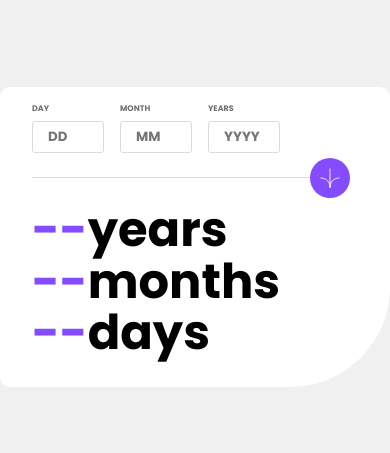
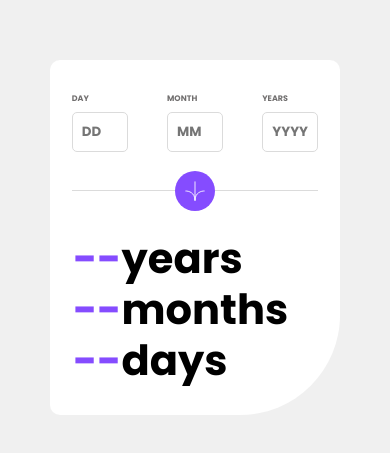
Before and after one commit to David-Jos3/AgeCalculatorApp, a plain HTML site: page index.html in a window 390 px wide. Shown: the part 185-638 px from the top of the page. Drawn offline with Linux system fonts and the light colour scheme.

Commit message:
arquivo de responsividade adicionado

```diff
--- a/assets/css/reponsive.css
+++ /dev/null
@@ -1,6 +0,0 @@
-/* .conteudo{
-    display: flex;
-    align-items: center;
-    justify-content: center;
-    flex-direction: column;
-} */
--- /dev/null
+++ b/assets/css/responsive.css
@@ -0,0 +1,80 @@
+@media screen and (max-width: 768px) {
+
+    .main {
+        overflow: hidden;
+    }
+
+    .conteudo {
+        width: 330px;
+        height: 363px;
+        display: flex;
+        align-items: center;
+        justify-content: center;
+        flex-direction: column;
+    }
+
+    .name-values {
+        font-size: 2.6rem;
+    }
+
+    .area-set-values {
+        width: 90%;
+        display: flex;
+        padding-bottom: 2.4rem;
+        margin: 1rem 0rem 0rem 0rem;
+        justify-content: space-evenly;
+    }
+
+    .submit {
+        margin-right: 0px;
+    }
+}
+
+@media screen and (max-width: 500px) {
+
+    .conteudo {
+        width: 290px;
+        height: 355px;
+    }
+
+    .area-set-values input {
+
+        margin-right: 0rem;
+        width: 3.5rem;
+        height: 2.5rem;
+        border-radius: 5px;
+        padding-left: 9px;
+
+    }
+
+    .area-set-values {
+        width: 85%;
+        display: flex;
+        justify-content: space-between;
+        margin: 0rem 0rem 0rem 0rem;
+    }
+    .area-viewer-date {
+        width: 95%;
+        display: block;
+        margin: 1rem 0rem 0rem 2rem;
+    }
+}
+
+@media screen and (max-width: 300px) {
+
+    .conteudo {
+        width: 255px;
+        height: 355px;
+    }
+
+    .name-values {
+        font-size: 2.3rem;
+    }
+
+
+    .area-viewer-date {
+        width: 95%;
+        display: block;
+        margin: 1rem 0rem 0rem 2rem;
+    }
+}
--- a/assets/css/style.css
+++ b/assets/css/style.css
@@ -48,6 +48,9 @@ body {
 
 }
 
+body{
+    margin: 0;
+}
 
 main {
     width: 100vw;
--- a/index.html
+++ b/index.html
@@ -9,6 +9,7 @@
 
     <title> Age calculator app</title>
     <link rel="stylesheet" href="assets/css/style.css">
+    <link rel="stylesheet" href="assets/css/responsive.css">
 </head>
 
 <body>
```
